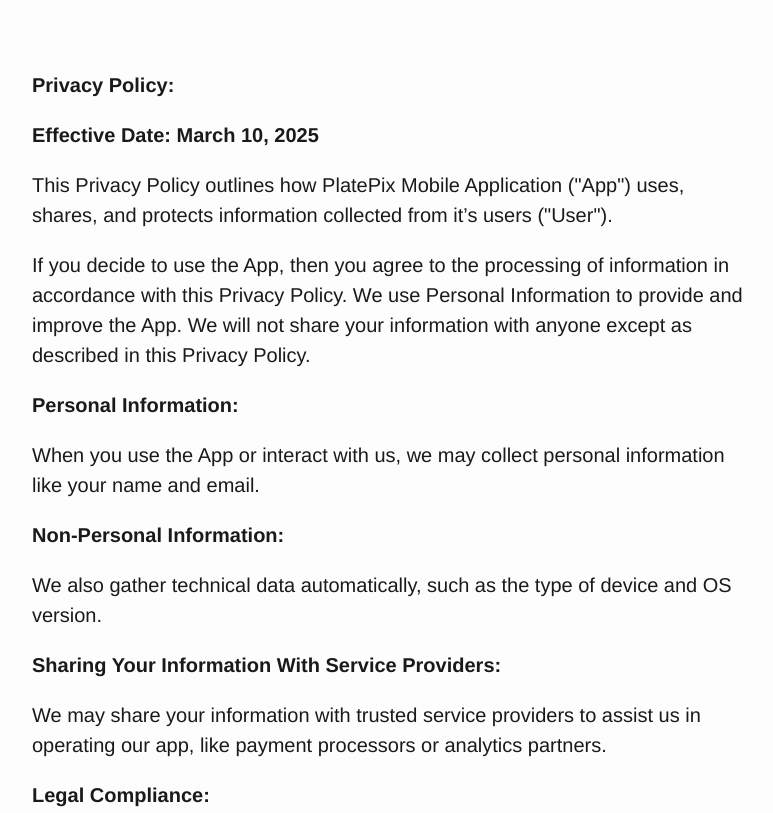
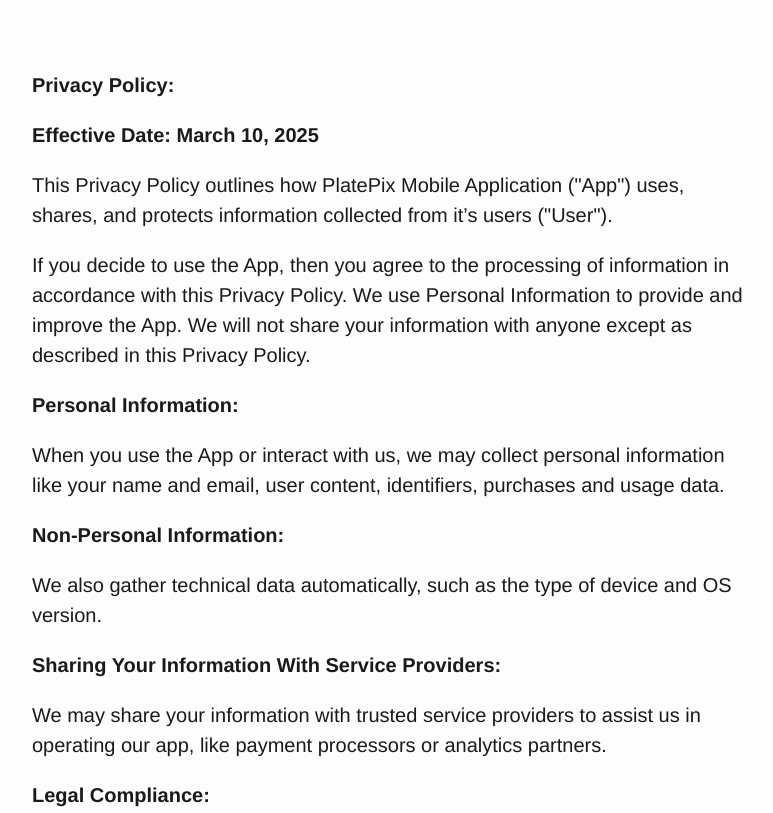
Before and after one commit to TatyanaBuinitskaya/PlatePixPrivacyPolicy, a plain HTML site: page index.html in a window 1280 px wide. Shown: the top 813 px of the page, without its empty margins (248-1021 px from the left). Drawn offline with Linux system fonts and the light colour scheme.

Commit message:
Update index.html

```diff
--- a/index.html
+++ b/index.html
@@ -174,7 +174,7 @@
 information with anyone except as described in this Privacy Policy.</p>
 <p><strong>Personal Information:</strong></p>
 <p>When you use the App or interact with us, we may collect personal
-information like your name and email.</p>
+information like your name and email, user content, identifiers, purchases and usage data.</p>
 <p><strong>Non-Personal Information:</strong></p>
 <p>We also gather technical data automatically, such as the type of device and OS version.</p>
 <p><strong>Sharing Your Information With Service Providers:</strong></p>
```
